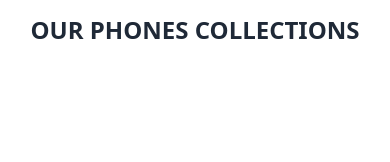
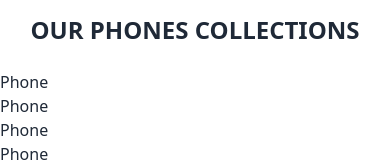
Before and after one commit to Kamrulthedev/Phone-Shelp, a React (Vite) app: page / in a window 390 px wide. Shown: the part 683-845 px from the top of the page. Built offline with nearby package versions, Linux system fonts and the light colour scheme.

Commit message:
Phone-commit

```diff
--- a/src/Peges/Home/Home.jsx
+++ b/src/Peges/Home/Home.jsx
@@ -1,12 +1,22 @@
+import { useLoaderData } from "react-router-dom";
 import Banner from "../Banner/Banner";
 import Phone from "../Phones/Phone";
 
 
 const Home = () => {
+
+
+    const phones = useLoaderData()
+
+
+
+
+
+
     return (
         <div>
           <Banner></Banner>
-          <Phone></Phone>
+          <Phone phones={phones}></Phone>
         </div>
     );
 };
--- /dev/null
+++ b/src/Peges/Phone/PhoneCart.jsx
@@ -0,0 +1,11 @@
+
+
+const PhoneCart = () => {
+    return (
+        <div>
+            <h1>Phone</h1>
+        </div>
+    );
+};
+
+export default PhoneCart;
--- a/src/Peges/Phones/Phone.jsx
+++ b/src/Peges/Phones/Phone.jsx
@@ -1,11 +1,18 @@
+import PhoneCart from "../Phone/PhoneCart";
 
 
-const Phone = () => {
+const Phone = ({phones}) => {
+  console.log(phones)
     return (
         <div>
             <h1 className="text-2xl text-center font-bold py-6">OUR PHONES COLLECTIONS</h1>
+            <div className="grid grid-cols-1 md:grid-cols-2 lg:grid-cols-3">
+                {
 
+                 phones?.map(phone => <PhoneCart key={phone.id}></PhoneCart>)
 
+                }
+            </div>
 
         </div>
     );
--- a/src/Reouts/Reout.jsx
+++ b/src/Reouts/Reout.jsx
@@ -12,7 +12,8 @@ const MyReactReouter = createBrowserRouter([
         children:[
             {
                 path: '/',
-                element: <Home></Home>
+                element: <Home></Home>,
+                loader: ()=> fetch("Phone-shop.json")
             },
             {
                 path:'/Favorite',
```
